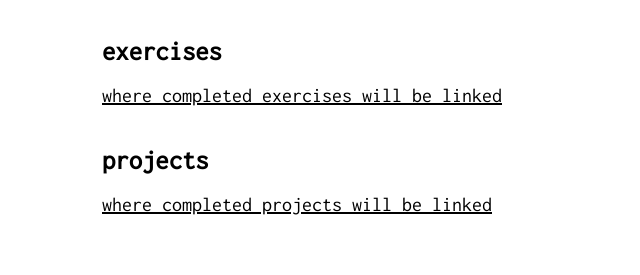
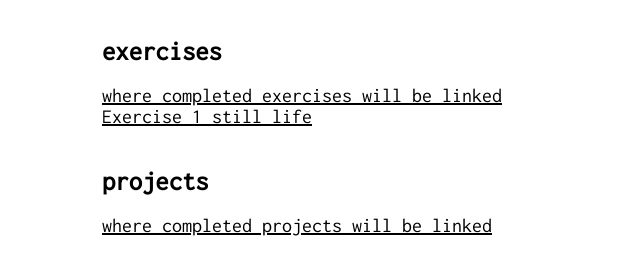
Before and after one commit to Ashleighyang/Interactive2, a plain HTML site: page index.html in a window 1280 px wide. Shown: the part 127-402 px from the top of the page, without its empty margins (288-928 px from the left). Drawn offline with Linux system fonts and the light colour scheme.

Commit message:
Add files via upload

```diff
--- a/index.html
+++ b/index.html
@@ -2,7 +2,7 @@
 <html>
 
 <head>
-    <title>Interactive 1 - Ashleigh Yang</title>
+    <title>Interactive 2</title>
     <meta charset="utf-8" />
     <link rel="stylesheet" type="text/css" href="styles/main.css">
 
@@ -22,6 +22,8 @@
 
             <ul>
                 <li><a href="https://www.google.com" class="works">where completed exercises will be linked</a></li>
+                <li><a href="codingfromlife-template/index.html" class="works">Exercise 1 still life</a></li>
+
             </ul>
 
         </div>
```
